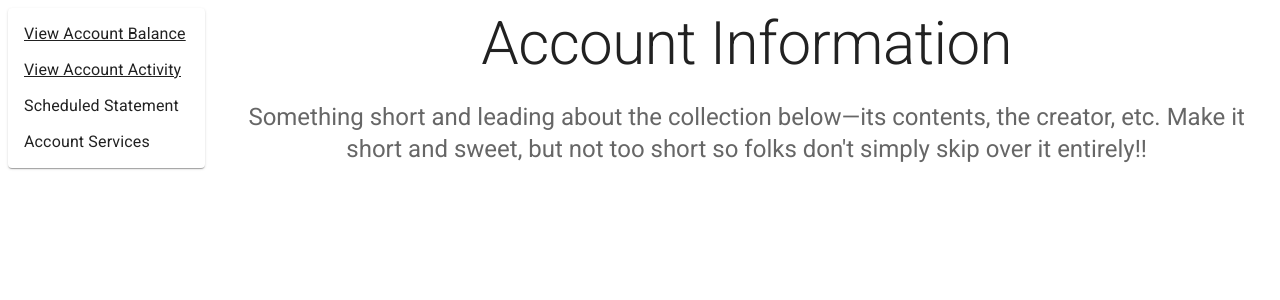
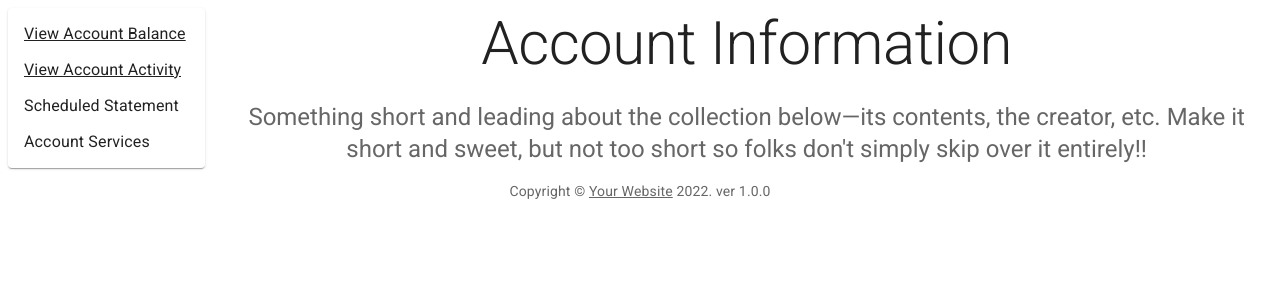
Before and after one commit to praveen-codecamp/mfe-toyota, a React app in the folder account/: page / in a window 1280 px wide. Shown: the top 300 px of the page. Built offline with nearby package versions, Linux system fonts and the light colour scheme.

Commit message:
show ver in footer

```diff
--- a/account/src/App.js
+++ b/account/src/App.js
@@ -1,10 +1,25 @@
-import React from 'react';
-import { Switch, Route, Router } from 'react-router-dom';
+import React from "react";
+import { Switch, Route, Router } from "react-router-dom";
+import Link from "@mui/material/Link";
+import Typography from "@mui/material/Typography";
 
-import Landing from './components/Landing';
-import Balance from './components/Balance';
-import Activity from  './components/Activity'
+import Landing from "./components/Landing";
+import Balance from "./components/Balance";
+import Activity from "./components/Activity";
 
+function Copyright() {
+  const packageJson = require("../package.json");
+  return (
+    <Typography variant="body2" color="textSecondary" align="center">
+      {"Copyright © "}
+      <Link color="inherit" href="https://material-ui.com/">
+        Your Website
+      </Link>{" "}
+      {new Date().getFullYear()}
+      {"."} {` ver ${packageJson.version}`}
+    </Typography>
+  );
+}
 export default ({ history }) => {
   return (
     <div>
@@ -16,6 +31,7 @@ export default ({ history }) => {
           <Route path="/" component={Landing} />
         </Switch>
       </Router>
+      <Copyright />
     </div>
   );
 };
```
Also changed, not shown: 1 other file (tests, documents, lock files or other folders). Lines whose indentation alone changed are shown as unchanged.
